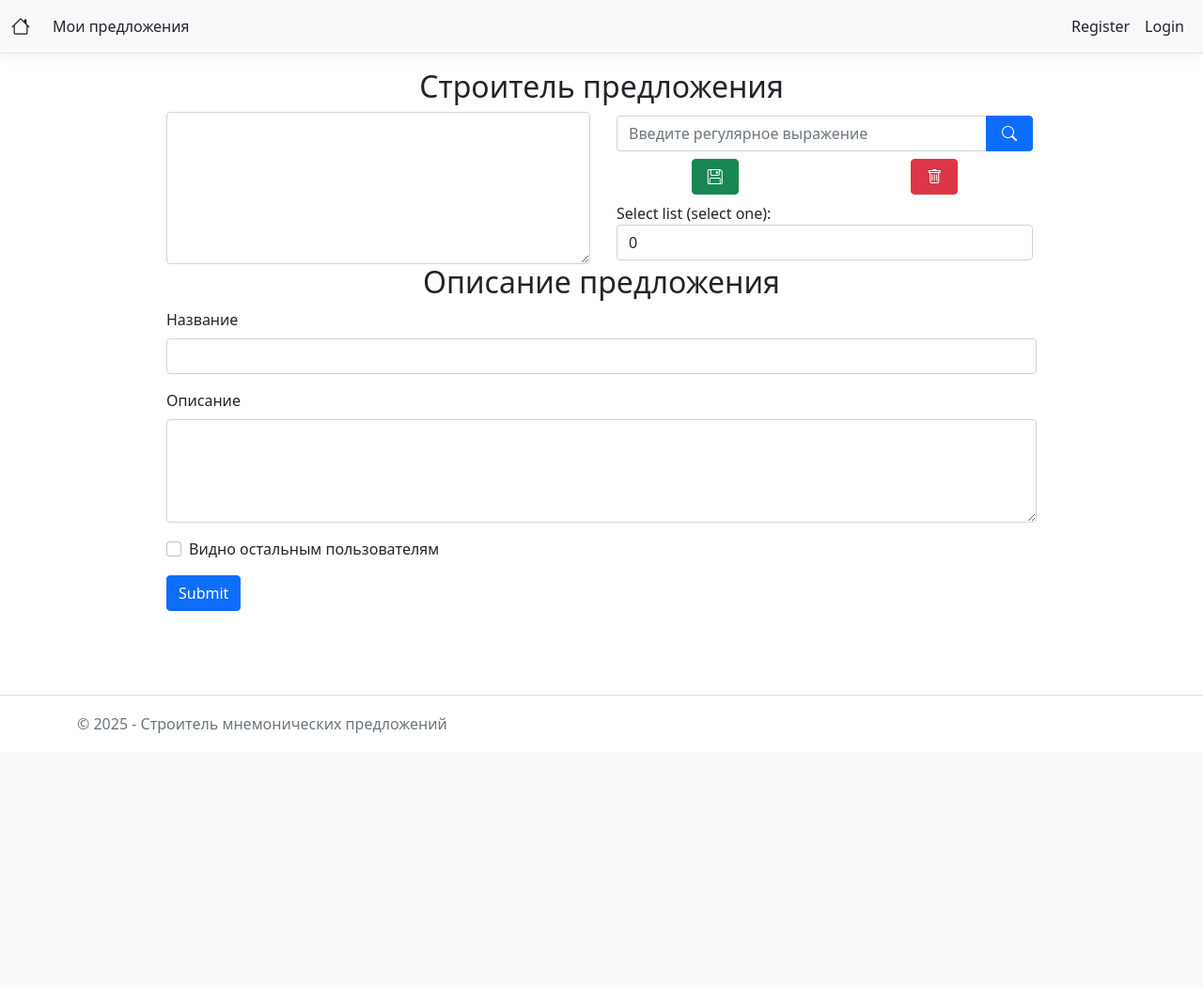
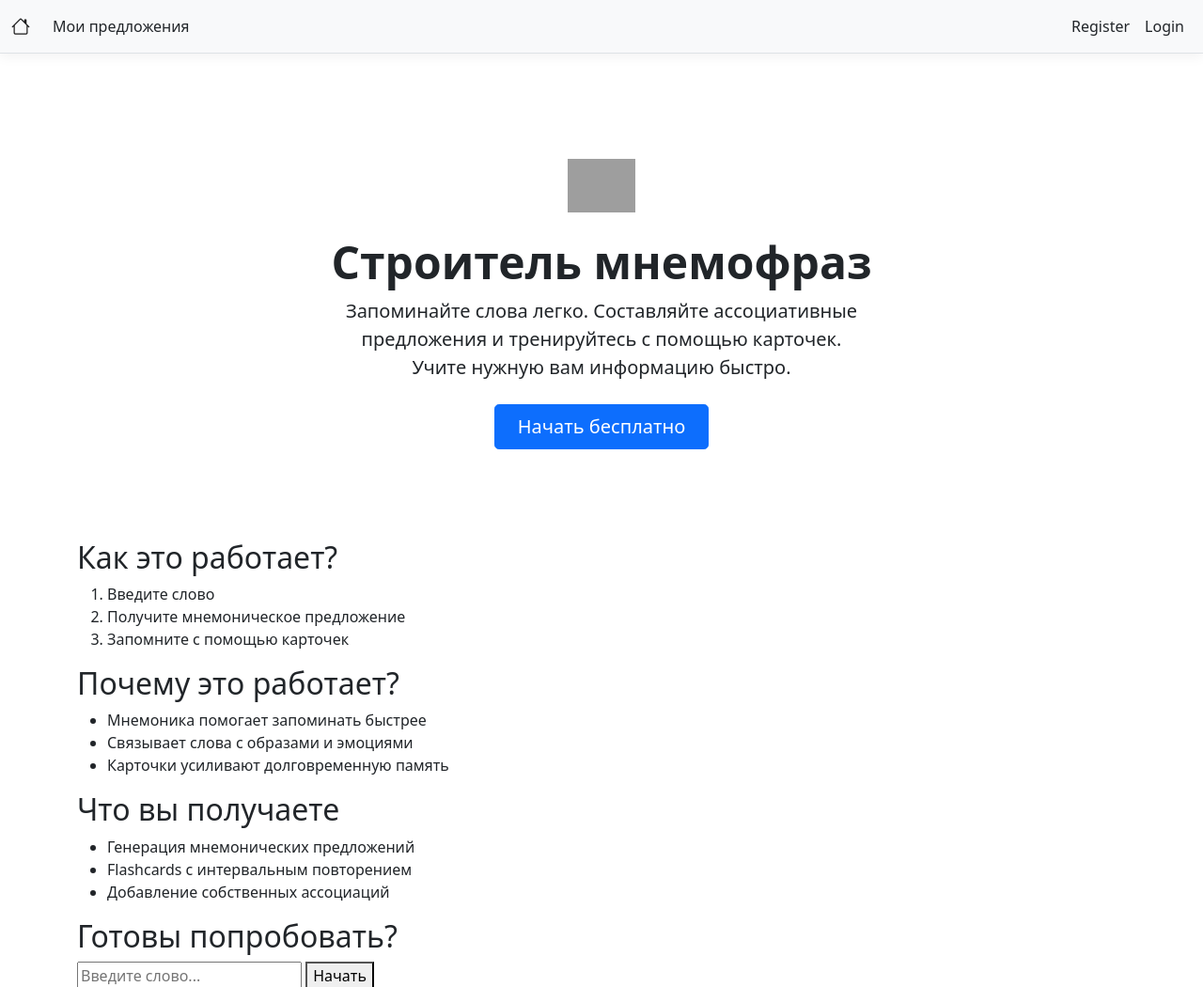
Before and after one commit to 0x3l4/MnemonicBuilder, an ASP.NET Core app: page / in a window 1280 px wide. Shown: the top 1050 px of the page at 94% size. Before the commit the page ends 800 px from the top, so only its background shows below. Run offline with ASP.NET Core 8, Linux system fonts and the light colour scheme; style sheets or scripts are compiled from the project's sources; some libraries are stand-ins or nearby versions; grey boxes are pictures that could not be loaded.

```diff
--- a/MnemonicBuilder/Views/Home/Index.cshtml
+++ b/MnemonicBuilder/Views/Home/Index.cshtml
@@ -2,57 +2,120 @@
 	ViewData["Title"] = "Главная";
 }
 
+<div class="row justify-content-center">
+	<div class="px-4 py-5 my-5 text-center">
+		<img class="d-block mx-auto mb-4" src="~/images/Барсик.JPG" alt="" width="72" height="57">
+		<h1 class="display-5 fw-bold">Строитель мнемофраз</h1>
+		<div class="col-lg-6 mx-auto">
+			<p class="lead mb-4">
+				Запоминайте слова легко.
+				Составляйте ассоциативные предложения и тренируйтесь с помощью карточек. Учите нужную вам информацию быстро.
+			</p>
+			<div class="d-grid gap-2 d-sm-flex justify-content-sm-center">
+				<button type="button" class="btn btn-primary btn-lg px-4 gap-3">Начать бесплатно</button>
+				@* <button type="button" class="btn btn-outline-secondary btn-lg px-4">Secondary</button> *@
+			</div>
+		</div>
+	</div>
 
-<div class="row justify-content-center">
-	<h2 class="text-center">Строитель предложения</h2>
-	<div class="col-md-6 col-lg-5 col-xxl-4">
-		<textarea type="text" name="sentence" value="" class="form-control h-100" rows="5"></textarea>
+	<div class="col-12">
+		<section class="how-it-works">
+			<h2>Как это работает?</h2>
+			<ol>
+				<li>Введите слово</li>
+				<li>Получите мнемоническое предложение</li>
+				<li>Запомните с помощью карточек</li>
+			</ol>
+		</section>
 	</div>
-	<div class="col-md-6 col-lg-5 col-xxl-4">
-		<div class="row">
-			<div class="align-items-center">
-				<div class="col-md-12 p-1 input-group">
-					<input type="text" name="regexp-input" value="" placeholder="Введите регулярное выражение"
-						   aria-describedby="search-button" class="form-control" aria-label="Введите регулярное выражение" />
-					<button id="search-button" type="button" class="btn btn-primary px-3"><i class="bi bi-search"></i></button>
+
+	<div class="col-12">
+		<section class="benefits">
+			<h2>Почему это работает?</h2>
+			<ul>
+				<li>Мнемоника помогает запоминать быстрее</li>
+				<li>Связывает слова с образами и эмоциями</li>
+				<li>Карточки усиливают долговременную память</li>
+			</ul>
+		</section>
+	</div>
+
+	<div class="col-12">
+		<section class="features">
+			<h2>Что вы получаете</h2>
+			<ul>
+				<li>Генерация мнемонических предложений</li>
+				<li>Flashcards с интервальным повторением</li>
+				<li>Добавление собственных ассоциаций</li>
+			</ul>
+		</section>
+	</div>
+
+	<div class="col-12">
+		<section class="cta">
+			<h2>Готовы попробовать?</h2>
+			<form>
+				<input type="text" placeholder="Введите слово...">
+				<button type="submit">Начать</button>
+			</form>
+		</section>
+	</div>
+
+	<div class="col-11 col-sm-10 col-md-9 col-lg-8 col-xl-7 col-xxl-6">
+		<div id="carouselExampleCaptions" class="carousel slide" data-bs-ride="carousel">
+			<div class="carousel-indicators">
+				<button type="button" data-bs-target="#carouselExampleCaptions" data-bs-slide-to="0" class="active" aria-current="true" aria-label="Slide 1"></button>
+				<button type="button" data-bs-target="#carouselExampleCaptions" data-bs-slide-to="1" aria-label="Slide 2"></button>
+				<button type="button" data-bs-target="#carouselExampleCaptions" data-bs-slide-to="2" aria-label="Slide 3"></button>
+				<button type="button" data-bs-target="#carouselExampleCaptions" data-bs-slide-to="3" aria-label="Slide 4"></button>
+			</div>
+			<div class="carousel-inner">
+				<div class="carousel-item active">
+					<img src="~/images/Банное.JPG" class="d-block w-100" alt="">
+					<div class="carousel-caption d-none d-sm-block">
+						<h5>Орфография</h5>
+						<p>Падежи, ударения, слоги</p>
+					</div>
+				</div>
+				<div class="carousel-item">
+					<img src="~/images/Компьютер.JPG" class="d-block w-100" alt="">
+					<div class="carousel-caption d-none d-sm-block">
+						<h5>Наше окружение</h5>
+						<p>Цвета радуги, планеты, </p>
+					</div>
+				</div>
+				<div class="carousel-item">
+					<img src="~/images/Барсик.JPG" class="d-block w-100" alt="">
+					<div class="carousel-caption d-none d-sm-block">
+						<h5>Точные науки</h5>
+						<p>Математические константы, геометрия</p>
+					</div>
+				</div>
+				<div class="carousel-item">
+					<img src="~/images/vampire_survivors_1.jpg" class="d-block w-100" alt="">
+					<div class="carousel-caption d-none d-sm-block">
+						<h5>Хобби</h5>
+						<p>Сборка Кубика Рубика вслепую, шахматы</p>
+					</div>
 				</div>
 			</div>
-		</div>
-		<div class="row p-1 text-center">
-			<div class="col-md-6">
-				<button class="btn btn-success px-3"><i class="bi bi-floppy"></i></button>
-			</div>
-			<div class="col-md-6">
-				<button class="btn btn-danger px-3"><i class="bi bi-trash"></i></button>
-			</div>
-		</div>
-		<div class="row p-1">
-			<div class="col-12">
-				<label for="words-select">Select list (select one):</label>
-				<select class="form-control" id="sel1">
-					@for (int i = 0; i < 10; i++)
-					{
-						<option>@i</option>
-					}
-				</select>
-			</div>
-
+			<button class="carousel-control-prev" type="button" data-bs-target="#carouselExampleCaptions" data-bs-slide="prev">
+				<span class="carousel-control-prev-icon" aria-hidden="true"></span>
+				<span class="visually-hidden">Previous</span>
+			</button>
+			<button class="carousel-control-next" type="button" data-bs-target="#carouselExampleCaptions" data-bs-slide="next">
+				<span class="carousel-control-next-icon" aria-hidden="true"></span>
+				<span class="visually-hidden">Next</span>
+			</button>
 		</div>
 	</div>
-	<div class="col-md-12 col-lg-10 col-xxl-8">
-		<h2 class="text-center">Описание предложения</h2>
-		<div class="mb-3">
-			<label for="sentence-name" class="form-label">Название</label>
-			<input type="text" class="form-control" id="sentence-name">
-		</div>
-		<div class="mb-3">
-			<label for="sentence" class="form-label">Описание</label>
-			<textarea type="text" name="sentence" value="" class="form-control" rows="4"></textarea>
-		</div>
-		<div class="mb-3 form-check">
-			<input type="checkbox" class="form-check-input" id="exampleCheck1">
-			<label class="form-check-label" for="exampleCheck1">Видно остальным пользователям</label>
-		</div>
-		<button type="submit" class="btn btn-primary">Submit</button>
+	<div>
+		<a class="btn btn-primary">Перейти к созданию</a>
 	</div>
 </div>
+
+<footer class="border-top footer text-muted">
+	<div class="container">
+		&copy; 2025 - Строитель мнемонических предложений
+	</div>
+</footer>
--- a/MnemonicBuilder/Views/Shared/_Layout.cshtml
+++ b/MnemonicBuilder/Views/Shared/_Layout.cshtml
@@ -35,11 +35,6 @@
         </main>
     </div>
 
-    <footer class="border-top footer text-muted">
-        <div class="container">
-            &copy; 2025 - Строитель мнемонических предложений
-        </div>
-    </footer>
     <script src="~/lib/jquery/dist/jquery.min.js"></script>
     <script src="~/lib/bootstrap/dist/js/bootstrap.bundle.min.js"></script>
     <script src="~/js/site.js" asp-append-version="true"></script>
```
Also changed, not shown: MnemonicBuilder/Controllers/SentenceController.cs (added, +12 -0 lines), MnemonicBuilder/Views/Sentence/Index.cshtml (added, +61 -0 lines), MnemonicBuilder/MnemonicBuilder.csproj, MnemonicBuilder/wwwroot/images/vampire_survivors_1.jpg (added), MnemonicBuilder/wwwroot/images/Компьютер.JPG (added), 2 other files.
